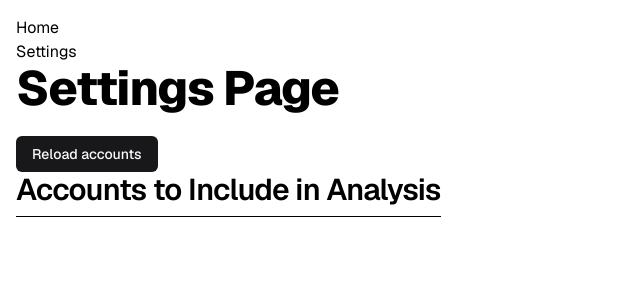
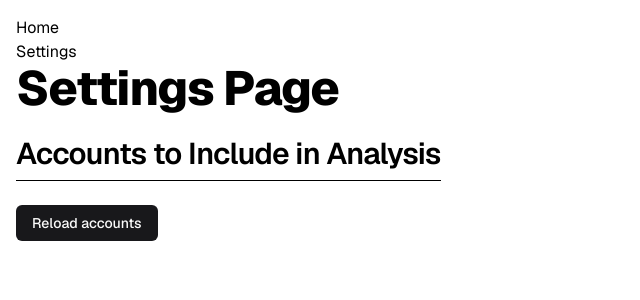
Before and after one commit to bpb54321/fbar-max-balance-calculator, a Next.js app: page /settings in a window 1280 px wide. Shown: the top 300 px of the page, without its empty margins (0-640 px from the left). Built offline with nearby package versions, Linux system fonts and the light colour scheme.

Commit message:
Add some margin around the buttons.

```diff
--- a/app/settings/page.tsx
+++ b/app/settings/page.tsx
@@ -46,9 +46,11 @@ export default function SettingsPage() {
     <div>
       <MainNavigation />
       <Heading1>Settings Page</Heading1>
-      <Button onClick={handleClick}>Reload accounts</Button>
       <div className="flex">
         <Heading2>Accounts to Include in Analysis</Heading2>
+      </div>
+      <div className="mb-4">
+        <Button onClick={handleClick}>Reload accounts</Button>
       </div>
       <form>
         {accounts.map((account) => (
--- a/components/TransactionTable.tsx
+++ b/components/TransactionTable.tsx
@@ -53,8 +53,9 @@ export default function TransactionTable({ accountId }: { accountId: string }) {
 
   return (
     <div>
-      <Button onClick={handleClick}>Reload transactions</Button>
-
+      <div className="mb-4">
+        <Button onClick={handleClick}>Reload transactions</Button>
+      </div>
       <Table>
         <Caption>Max Balance Transactions</Caption>
         <TableHeader>
```
